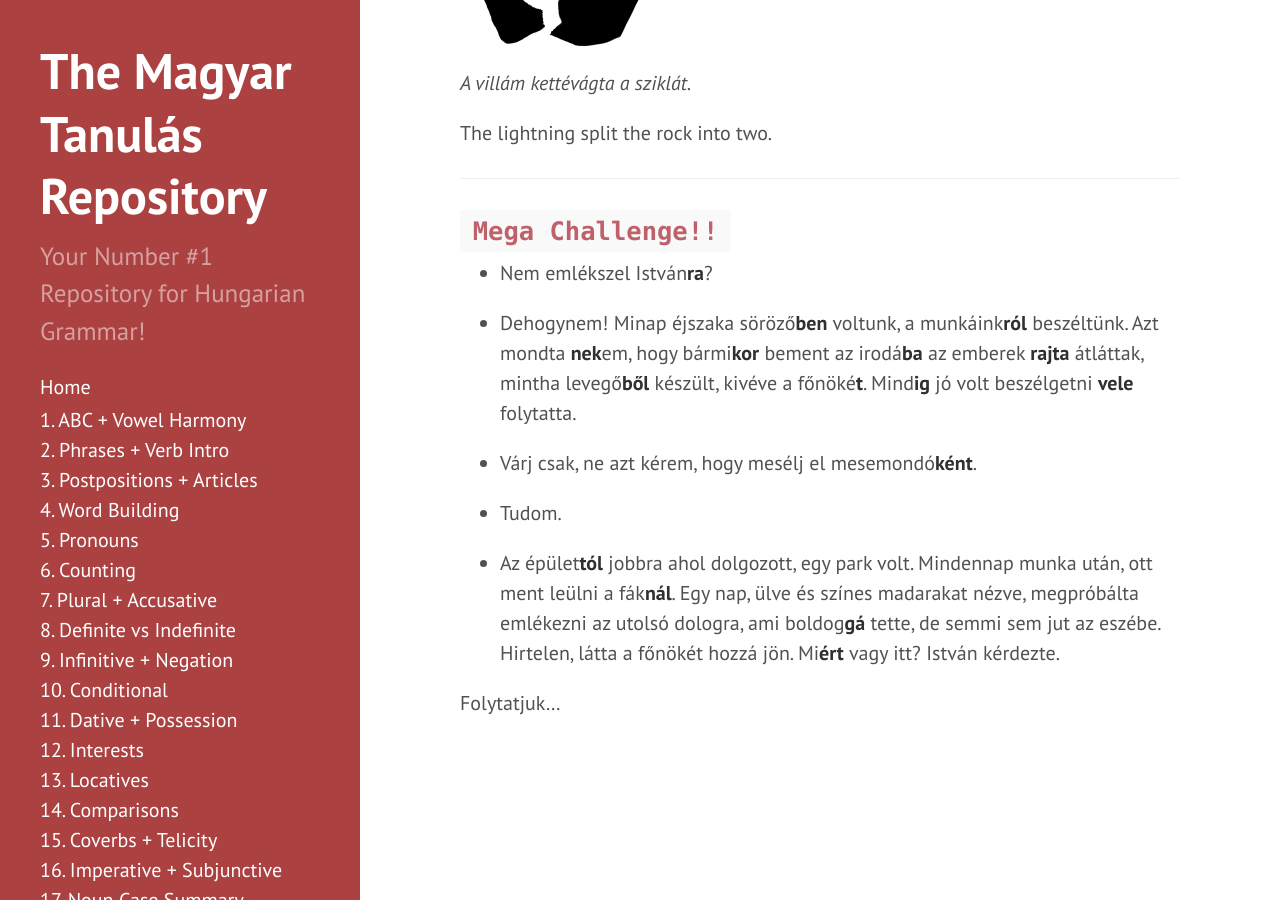
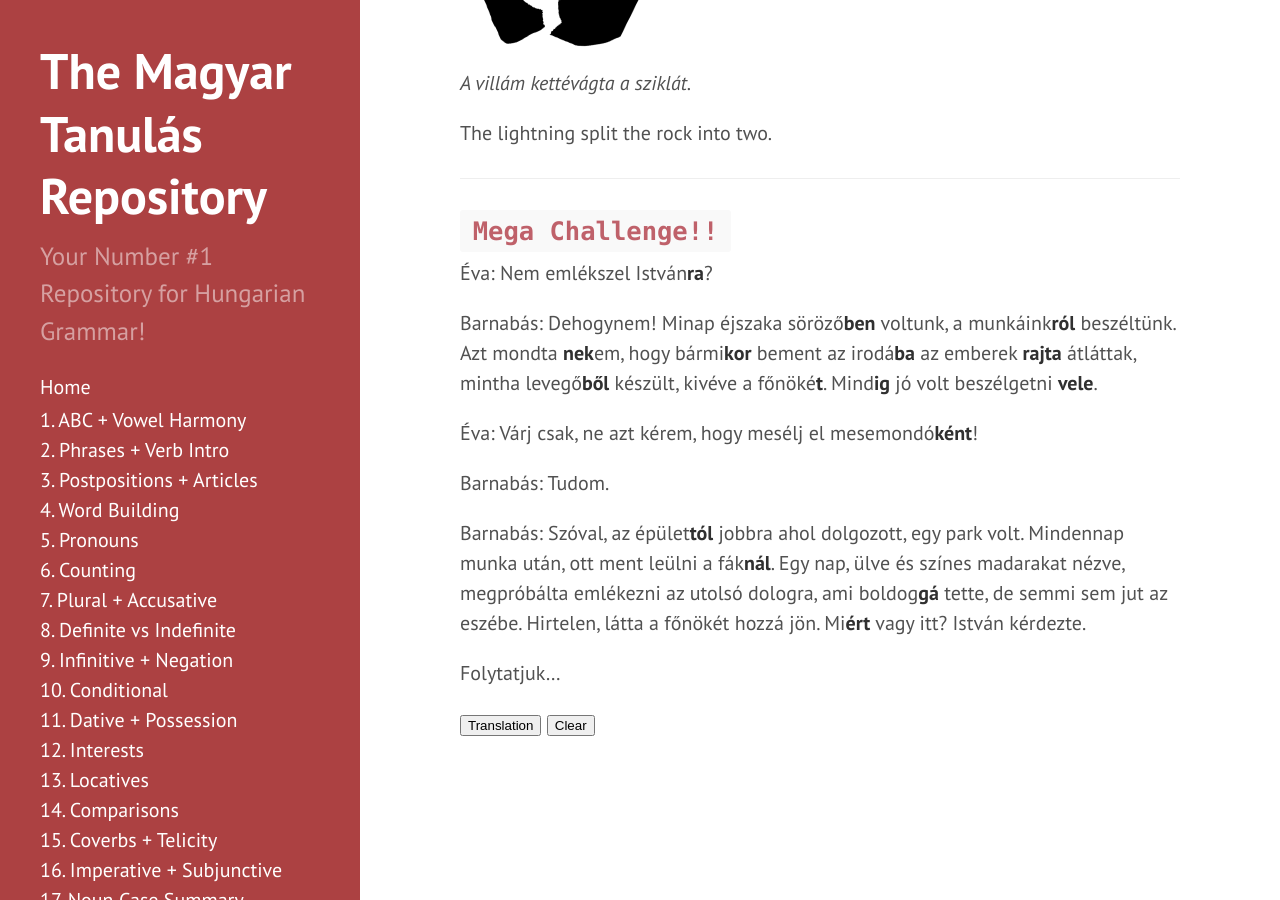
Before and after one commit to Magyartanulas/magyartanulas.github.io, a Jekyll site: the page built from noun_case_summary.md, in a window 1280 px wide and 900 px high, scrolled down 4913 px. Built offline with Jekyll 4.4.1, drawn with Linux system fonts in a browser that asks for light colours; Markdown is read by kramdown in place of the engine named in the settings; some of the changed lines change nothing that is shown.

Commit message:
Update noun_case_summary.md

```diff
--- a/noun_case_summary.md
+++ b/noun_case_summary.md
@@ -140,16 +140,91 @@
 
 ---
 
+<script type = "text/javascript">
+
+function check_reveal(button) {
+
+    var hun = document.getElementById("transcript");
+    var eng = document.getElementById("translation");
+    var none = document.getElementById("none");
+
+    if (button === 'transcript') {
+
+        if (hun.style.display === "none" && eng.style.display === "none") {
+            none.style.display = "none";
+            hun.style.display = "block";
+        }else if (hun.style.display === "none" && eng.style.display === "block") {
+            none.style.display = "none";
+            eng.style.display = "none";
+            hun.style.display = "block";
+        }
+    }else if (button === 'translation')
+
+        if (eng.style.display === "none" && hun.style.display === "none") {
+            none.style.display = "none";
+            eng.style.display = "block";
+        }else if (eng.style.display === "none" && hun.style.display === "block") {
+            none.style.display = "none";
+            hun.style.display = "none";
+            eng.style.display = "block";
+        }
+}
+
+function clearAll() {
+
+    var hun = document.getElementById("transcript");
+    var eng = document.getElementById("translation");
+    hun.style.display = "none";
+    eng.style.display = "none";
+    none.style.display = "block";
+}
+
+</script>
+
 ## `Mega Challenge!!`
 
-- Nem emlékszel István**ra**?
+Éva: Nem emlékszel István**ra**?
 
-- Dehogynem! Minap éjszaka söröző**ben** voltunk, a munkáink**ról** beszéltünk. Azt mondta **nek**em, hogy bármi**kor** bement az irodá**ba** az emberek **rajta** átláttak, mintha levegő**ből** készült, kivéve a főnöké**t**. Mind**ig** jó volt beszélgetni **vele** folytatta.
+Barnabás: Dehogynem! Minap éjszaka söröző**ben** voltunk, a munkáink**ról** beszéltünk. Azt mondta **nek**em, hogy bármi**kor** bement az irodá**ba** az emberek **rajta** átláttak, mintha levegő**ből** készült, kivéve a főnöké**t**. Mind**ig** jó volt beszélgetni **vele**.
 
-- Várj csak, ne azt kérem, hogy mesélj el mesemondó**ként**.
+Éva: Várj csak, ne azt kérem, hogy mesélj el mesemondó**ként**!
 
-- Tudom.
+Barnabás: Tudom.
 
-- Az épület**tól** jobbra ahol dolgozott, egy park volt. Mindennap munka után, ott ment leülni a fák**nál**. Egy nap, ülve és színes madarakat nézve, megpróbálta emlékezni az utolsó dologra, ami boldog**gá** tette, de semmi sem jut az eszébe. Hirtelen, látta a főnökét hozzá jön. Mi**ért** vagy itt? István kérdezte.
+Barnabás: Szóval, az épület**tól** jobbra ahol dolgozott, egy park volt. Mindennap munka után, ott ment leülni a fák**nál**. Egy nap, ülve és színes madarakat nézve, megpróbálta emlékezni az utolsó dologra, ami boldog**gá** tette, de semmi sem jut az eszébe. Hirtelen, látta a főnökét hozzá jön. Mi**ért** vagy itt? István kérdezte.
 
 Folytatjuk...
+
+<span>
+<button type="button" onclick="check_reveal('translation')">Translation</button>
+<button type="button" onclick="clearAll()">Clear</button>
+</span>
+
+<div id = "translation" style ="display:none">
+Éva: Do you (not) remember István!<br />
+<br />
+Barnabás: Of course I do! The other night we were in a beer house talking about our work. He said to me that whenever he went into the office, the people stared past him as if he was made out of air, except for his boss. It was always good to chat with them.<br />
+<br />
+Éva: Wait, I didn't ask you to recite this like a storyteller!<br />
+<br />
+Barnabás: Tudom.<br />
+<br />
+Barnabás: So there was a park to the right of the building where he worked. Everyday after work he went there to sit down by the trees. One day, while sitting and watching colourful birds, he tried to remember the last thing that made him happy, but nothing came to mind. Suddenly he saw his boss coming towards him. Why are you here? asked István.<br />
+<br />
+Folytatjuk...
+</div>
+
+<div id = "none" style ="display:block">
+<br/>
+<br/>
+<br/>
+<br/>
+<br/>
+<br/>
+<br/>
+<br/>
+<br/>
+<br/>
+<br/>
+<br/>
+</div>
```
